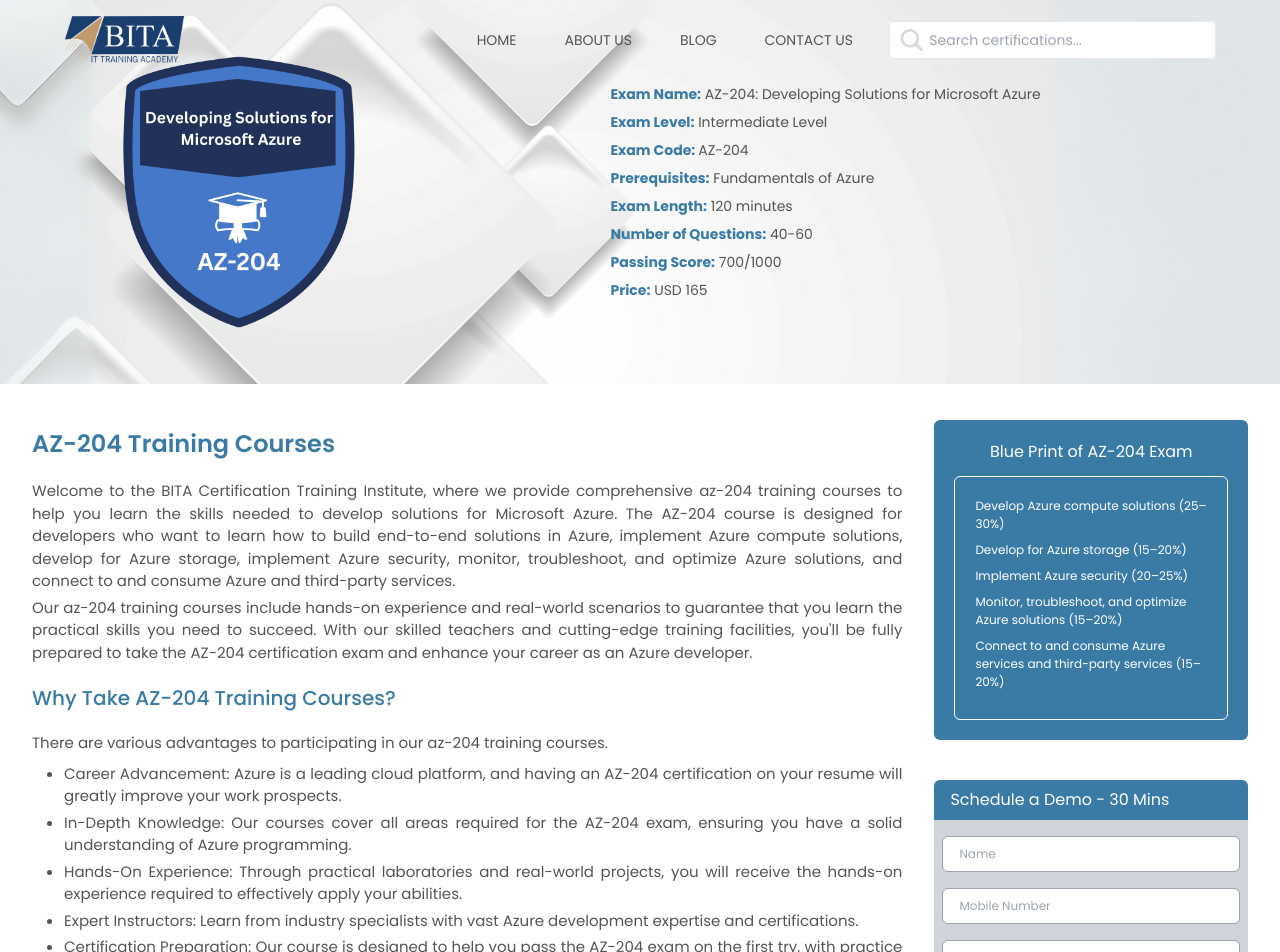
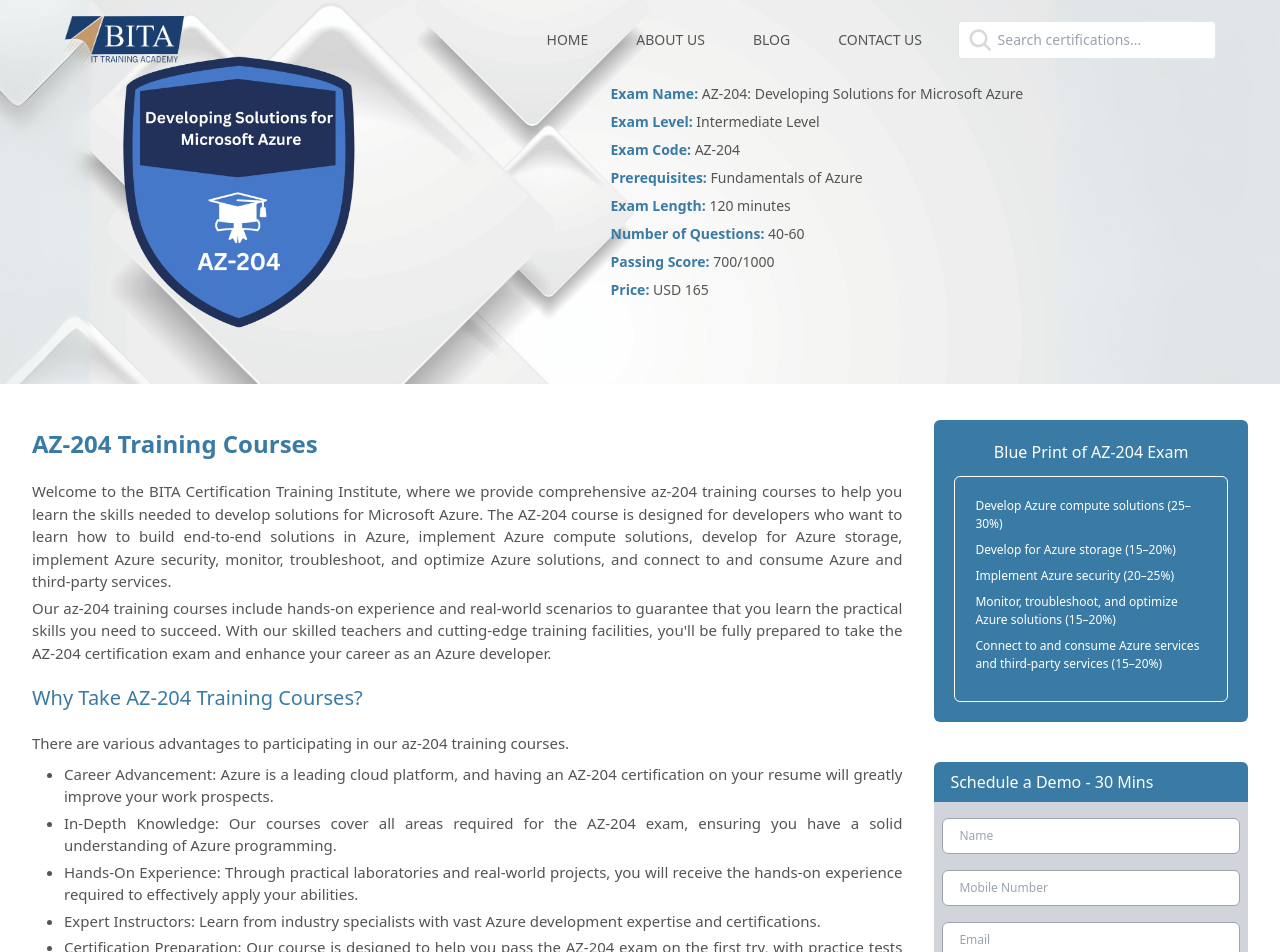
Before and after one commit to bita-certificationtraining/certification-training, a Next.js app: page /certifications/az204trainingcourses in a window 1280 px wide. Shown: the top 952 px of the page. Built offline with nearby package versions, Linux system fonts and the light colour scheme.

Commit message:
fontchange

```diff
--- a/app/globals.css
+++ b/app/globals.css
@@ -1,16 +1,14 @@
-@import url('https://fonts.googleapis.com/css2?family=Poppins:ital,wght@0,100;0,200;0,300;0,400;0,500;0,600;0,700;0,800;0,900;1,100;1,200;1,300;1,400;1,500;1,600;1,700;1,800;1,900&display=swap');
-
 @tailwind base;
 @tailwind components;
 @tailwind utilities;
 
 :root {
-  --white:#ffffff;
-  --lightblack :#545454;
-  --black :#000000;
-  --blue :#3A7BA5;
-  --gray :#D9D9D9 ;
-  --blueprint :#3A7BA5;
+  --white: #ffffff;
+  --lightblack: #545454;
+  --black: #000000;
+  --blue: #3a7ba5;
+  --gray: #d9d9d9;
+  --blueprint: #3a7ba5;
 }
 
 /* @media (prefers-color-scheme: dark) {
@@ -23,15 +21,22 @@
 body {
   color: var(--lightblack);
   background: var(--white);
-  font-family: "Poppins", sans-serif;
+  /* font-family: "Poppins", sans-serif; */
 }
 
-.bg_banner{
- background-image: linear-gradient(to right bottom, #edeef0, #dadadc, #c7c7c8, #b4b4b4, #a1a1a1);
+.bg_banner {
+  background-image: linear-gradient(
+    to right bottom,
+    #edeef0,
+    #dadadc,
+    #c7c7c8,
+    #b4b4b4,
+    #a1a1a1
+  );
 }
 
 @layer components {
   .input-field {
-    @apply w-full px-4 py-2 border border-gray-400 rounded-md focus:outline-none focus:ring-2 focus:ring-blue-400;
+    @apply w-full rounded-md border border-gray-400 px-4 py-2 focus:outline-none focus:ring-2 focus:ring-blue-400;
   }
 }
--- a/app/layout.js
+++ b/app/layout.js
@@ -7,12 +7,13 @@
 
 const poppins = Poppins({
   subsets: ["latin"],
-  weight: ["400", "700"], // Choose the font weights you need
+  variable: "--font-popin",
+  weight: ["400", "600", "700", "800", "900"], // Choose the font weights you need
 })
 
 export default function RootLayout({ children }) {
   return (
-    <html lang="en-US">
+    <html lang="en-US" className={`${poppins.variable}`}>
       <head>
         <meta
           name="google-site-verification"
@@ -20,7 +21,7 @@
         />
       </head>
 
-      <body className={poppins.className}>
+      <body className="font-f_popin">
         <section className="mx-auto xl:max-w-[1300px]">
           <Navbar />
           {children}
--- a/tailwind.config.ts
+++ b/tailwind.config.ts
@@ -1,4 +1,4 @@
-import type { Config } from "tailwindcss";
+import type { Config } from "tailwindcss"
 
 export default {
   content: [
@@ -8,6 +8,9 @@
   ],
   theme: {
     extend: {
+      fontFamily: {
+        f_popin: ["var(--font-popon)"],
+      },
       colors: {
         themewhite: "var(--white)",
         themelightblack: "var(--lightblack)",
@@ -19,4 +22,4 @@
     },
   },
   plugins: [],
-} satisfies Config;
+} satisfies Config
```
